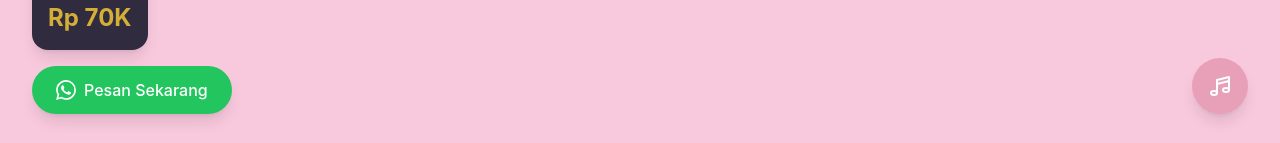
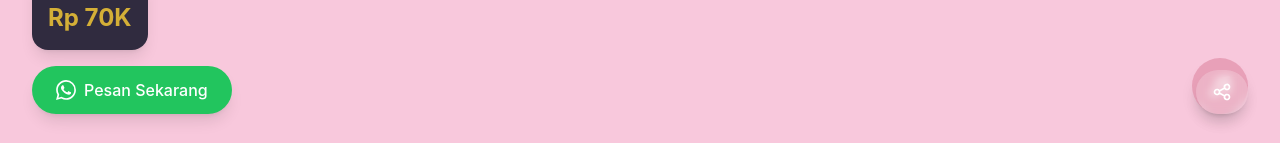
Before and after one commit to everletter-x/premium-02-gift-box-open, a Next.js app: page / in a window 1280 px wide. Shown: the part 654-797 px from the top of the page. Built offline with nearby package versions, Linux system fonts and the light colour scheme.

Commit message:
Add share button (Web Share API)

```diff
--- a/pages/index.tsx
+++ b/pages/index.tsx
@@ -304,6 +304,28 @@
           </svg>
           Pesan Sekarang
         </a>
+
+        {/* Share Button */}
+        <button
+          onClick={() => {
+            if (navigator.share) {
+              navigator.share({
+                title: 'EverLetter - Nocturne',
+                text: 'Lihat hadiah digital indah ini!',
+                url: window.location.href,
+              });
+            } else {
+              navigator.clipboard.writeText(window.location.href);
+              alert('Link disalin ke clipboard!');
+            }
+          }}
+          className="fixed bottom-8 right-8 z-50 bg-white/20 backdrop-blur-sm text-white px-4 py-3 rounded-full shadow-lg hover:bg-white/30 transition-colors flex items-center gap-2"
+          aria-label="Bagikan"
+        >
+          <svg className="w-5 h-5" fill="none" stroke="currentColor" viewBox="0 0 24 24">
+            <path strokeLinecap="round" strokeLinejoin="round" strokeWidth={2} d="M8.684 13.342C8.886 12.938 9 12.482 9 12c0-.482-.114-.938-.316-1.342m0 2.684a3 3 0 110-2.684m0 2.684l6.632 3.316m-6.632-6l6.632-3.316m0 0a3 3 0 105.367-2.684 3 3 0 00-5.367 2.684zm0 9.316a3 3 0 105.368 2.684 3 3 0 00-5.368-2.684z" />
+          </svg>
+        </button>
       </div>
     </>
   );
```
